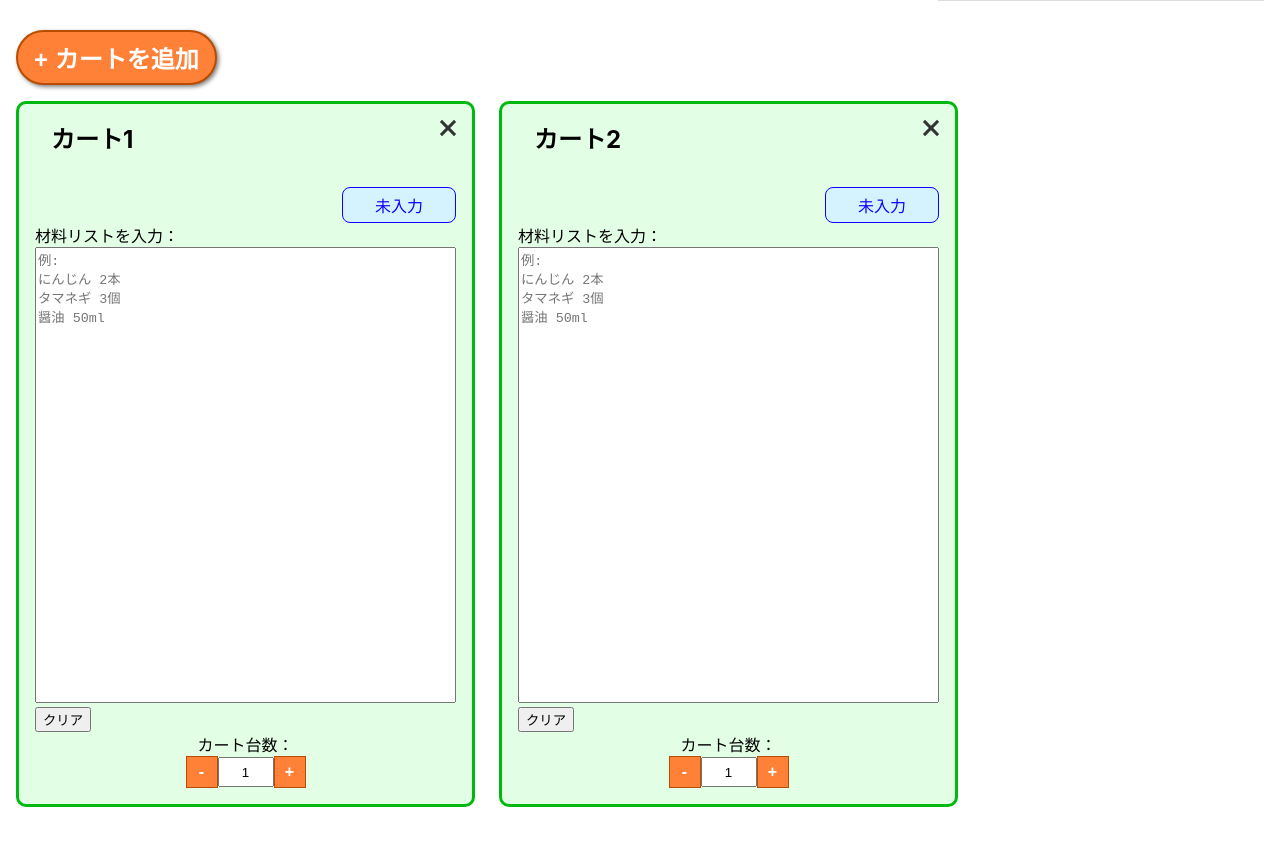
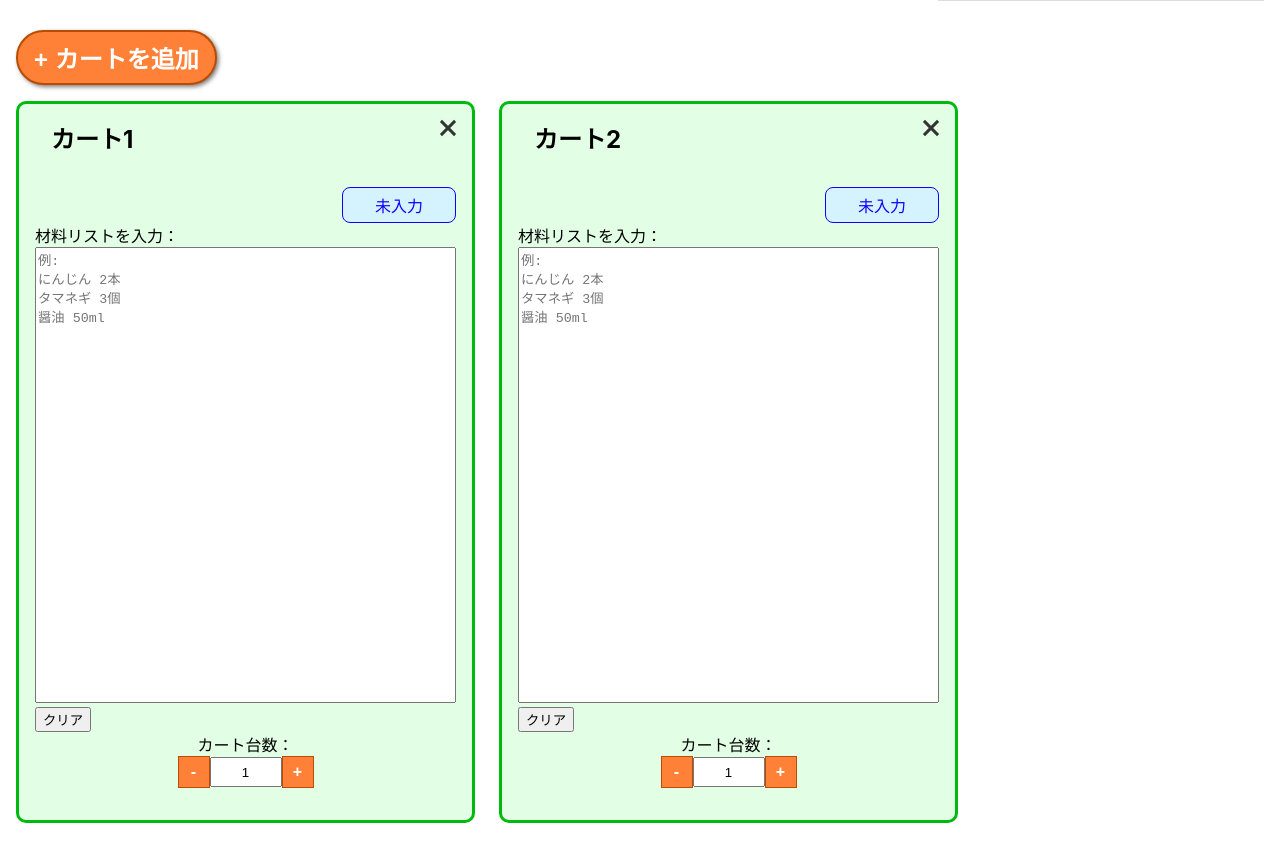
Before and after one commit to shimmen3141/calcart, a React (Create React App) app: page / in a window 1280 px wide. Shown: the part 252-1105 px from the top of the page. Built offline with nearby package versions, Linux system fonts and the light colour scheme.

Commit message:
update:スピンボタンのerrorMessageにcssを追加

```diff
--- a/src/components/Cart/Cart.css
+++ b/src/components/Cart/Cart.css
@@ -1,6 +1,6 @@
 .cart {
   position: relative;
-  padding: 1rem;
+  padding: 1rem 1rem 2rem 1rem;
   background-color: rgb(226, 255, 229);
   border: 3px solid #00b90f;
   border-radius: 10px;
--- a/src/components/CartCountSpinButton/CartCountSpinButton.css
+++ b/src/components/CartCountSpinButton/CartCountSpinButton.css
@@ -1,7 +1,7 @@
 .spinButton {
   & input {
     height: 1.5rem;
-    width: 3rem;
+    width: 4rem;
     text-align: center;
   }
 
@@ -26,4 +26,16 @@
       border: 1px solid rgb(190, 190, 190);
     }
   }
+
+  .errorMessage {
+    position: absolute;
+    left: 50%;
+    transform: translateX(-50%);
+    background-color: gray;
+    color: white;
+    font-size: 0.8rem;
+    border-radius: 0.2rem;
+    padding: 0.1rem 0.5rem 0.1rem 0.5rem;
+    margin: 0.3rem auto;
+  }
 }
--- a/src/components/CartCountSpinButton/CartCountSpinButton.js
+++ b/src/components/CartCountSpinButton/CartCountSpinButton.js
@@ -31,6 +31,7 @@ const CartCountSpinButton = ({ hadleCartCountChange }) => {
       </button>
       {errorMessage && (
         <motion.div
+          className="errorMessage"
           initial={{ opacity: 1 }}
           animate={{ opacity: 0 }}
           transition={{ duration: 0.5, delay: 1.5 }}
```
